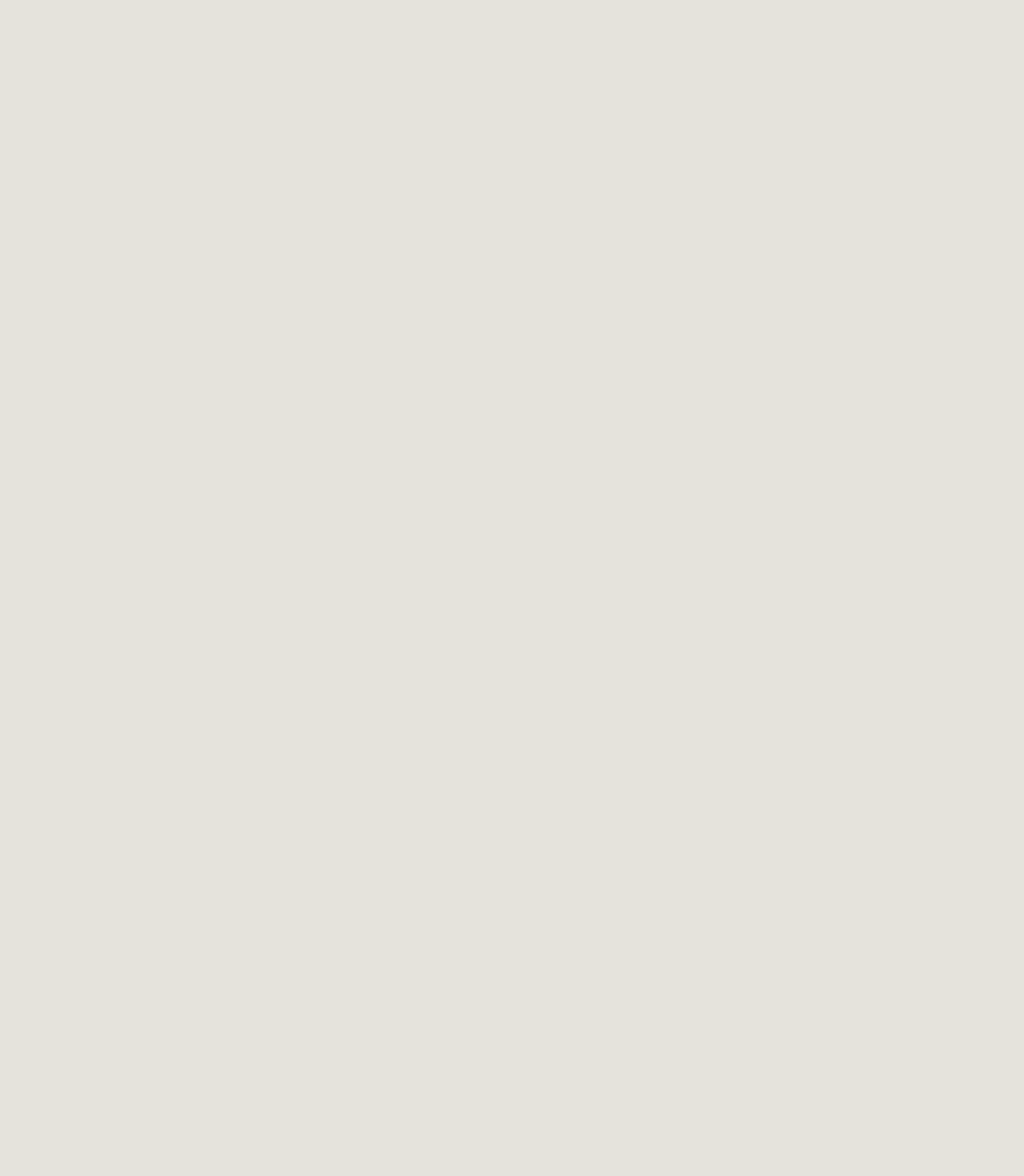
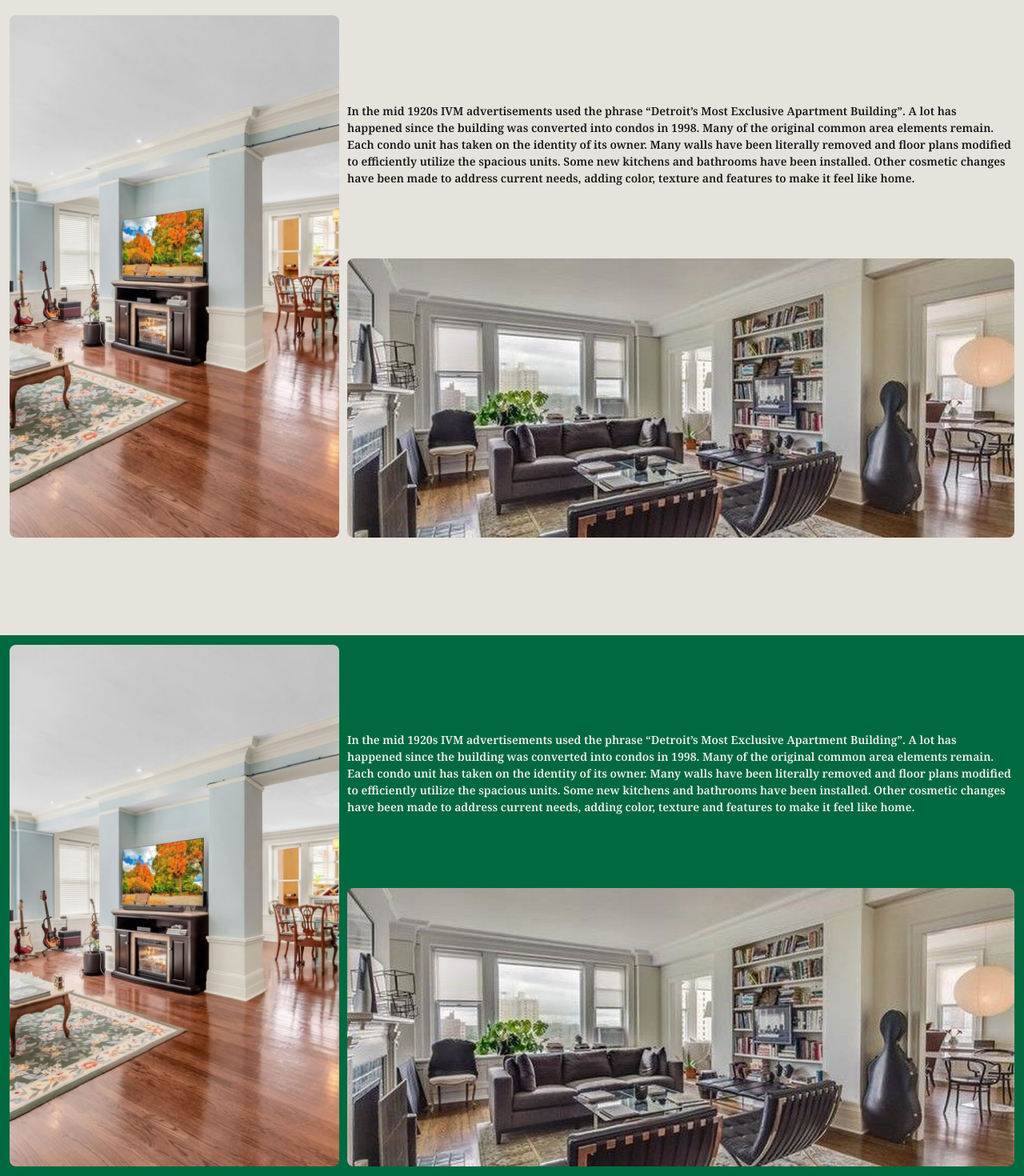
Before and after one commit to indianvillagemanor/IndianVillageManor.org, a Next.js app in the folder ivm_app/: page / in a window 1280 px wide. Shown: the part 780-2250 px from the top of the page at 80% size. Before the commit the page ends 800 px from the top, so only its background shows below. Built offline with nearby package versions, Linux system fonts and the light colour scheme.

Commit message:
added bgcolor green

```diff
--- a/ivm_app/app/globals.css
+++ b/ivm_app/app/globals.css
@@ -9,6 +9,11 @@
   --is-landscape: calc(min(1, max(0, round(down, var(--aspect), 1))));
   --is-portrait: calc(1 - var(--is-landscape));
   --grid-row-height: calc(var(--is-portrait) * 24px + var(--is-landscape) * (16px + 16px * (var(--aspect) - 1)));
+}
+
+.dark {
+  background-color: #00693f;
+  color: #f0f0f0;
 }
 
 /* .grid-row {
--- a/ivm_app/app/page.tsx
+++ b/ivm_app/app/page.tsx
@@ -34,6 +34,20 @@ export default function Home() {
         <GridPhoto gridCell={[4, 2, 23, 2]} src="Entrance.jpg" alt="IVM Entrance" />
         <GridPhoto gridCell={[18, 1, 9, 1]} src="RiverfrontW.jpg" alt="IVM Riverfront West View" />
       </GridSection>
+      <GridSection rows={28}>
+        <GridPhoto gridCell={[1, 1, 24, 1]} src="Interior3.jpg" alt="IVM Interior #3" />
+        <GridText gridCell={[1, 2, 12, 2]}>
+          In the mid 1920s IVM advertisements used the phrase “Detroit’s Most Exclusive Apartment Building”.  A lot has happened since the building was converted into condos in 1998.  Many of the original common area elements remain. Each condo unit has taken on the identity of its owner.  Many walls have been literally removed and floor plans modified to efficiently utilize the spacious units. Some new kitchens and bathrooms have been installed. Other cosmetic changes have been made to address current needs, adding color, texture and features to make it feel like home.
+        </GridText>
+        <GridPhoto gridCell={[12, 2, 13, 2]} src="Interior1.jpg" alt="IVM Interior #1" />
+      </GridSection>
+      <GridSection rows={28} green>
+        <GridPhoto gridCell={[1, 1, 24, 1]} src="Interior3.jpg" alt="IVM Interior #3" />
+        <GridText gridCell={[1, 2, 12, 2]}>
+          In the mid 1920s IVM advertisements used the phrase “Detroit’s Most Exclusive Apartment Building”.  A lot has happened since the building was converted into condos in 1998.  Many of the original common area elements remain. Each condo unit has taken on the identity of its owner.  Many walls have been literally removed and floor plans modified to efficiently utilize the spacious units. Some new kitchens and bathrooms have been installed. Other cosmetic changes have been made to address current needs, adding color, texture and features to make it feel like home.
+        </GridText>
+        <GridPhoto gridCell={[12, 2, 13, 2]} src="Interior1.jpg" alt="IVM Interior #1" />
+      </GridSection>
     </WindowContext.Provider>
   );
 }
--- a/ivm_app/components/grid_section.tsx
+++ b/ivm_app/components/grid_section.tsx
@@ -1,10 +1,16 @@
 import React, { ReactNode, useContext } from 'react'
 import { WindowContext } from './window_context';
 
-const GridSection = ({ rows, children }: { rows: number, children: ReactNode }) => {
+interface GridSectionProps {
+  rows: number;
+  green?: boolean;
+  children: ReactNode;
+}
+
+const GridSection = ({ rows, green, children }: GridSectionProps) => {
   const { portrait, rowHeight } = useContext(WindowContext);
   const aspectColumns = portrait ? 1 : 3
-  const gridStyle = (rows: number) => (
+  const gridStyle =
   {
     display: "grid",
     gridTemplateColumns: `repeat(${aspectColumns}, minmax(0, 1fr))`,
@@ -12,7 +18,7 @@ const GridSection = ({ rows, children }: { rows: number, children: ReactNode })
     gridGap: "2px",
     padding: "8px",
   }
-  )
+
 
   const flowStyle = {
     display: "block",
@@ -20,8 +26,11 @@ const GridSection = ({ rows, children }: { rows: number, children: ReactNode })
     padding: "4px",
   }
 
+  const style = portrait ? flowStyle : gridStyle
+  const cls = green ? "dark" : ""
+
   return (
-    <div style={portrait ? flowStyle : gridStyle(27)}>
+    <div style={style} className={cls}>
       {children}
     </div>
   )
```
Lines whose indentation alone changed are shown as unchanged.
